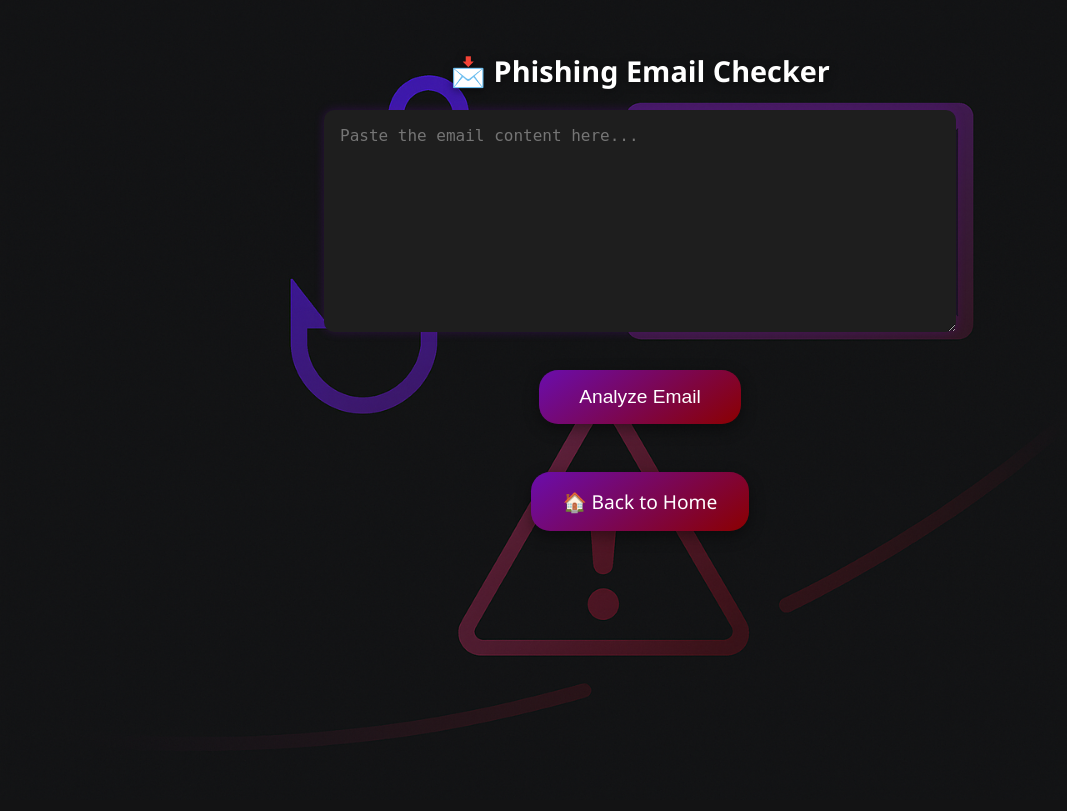
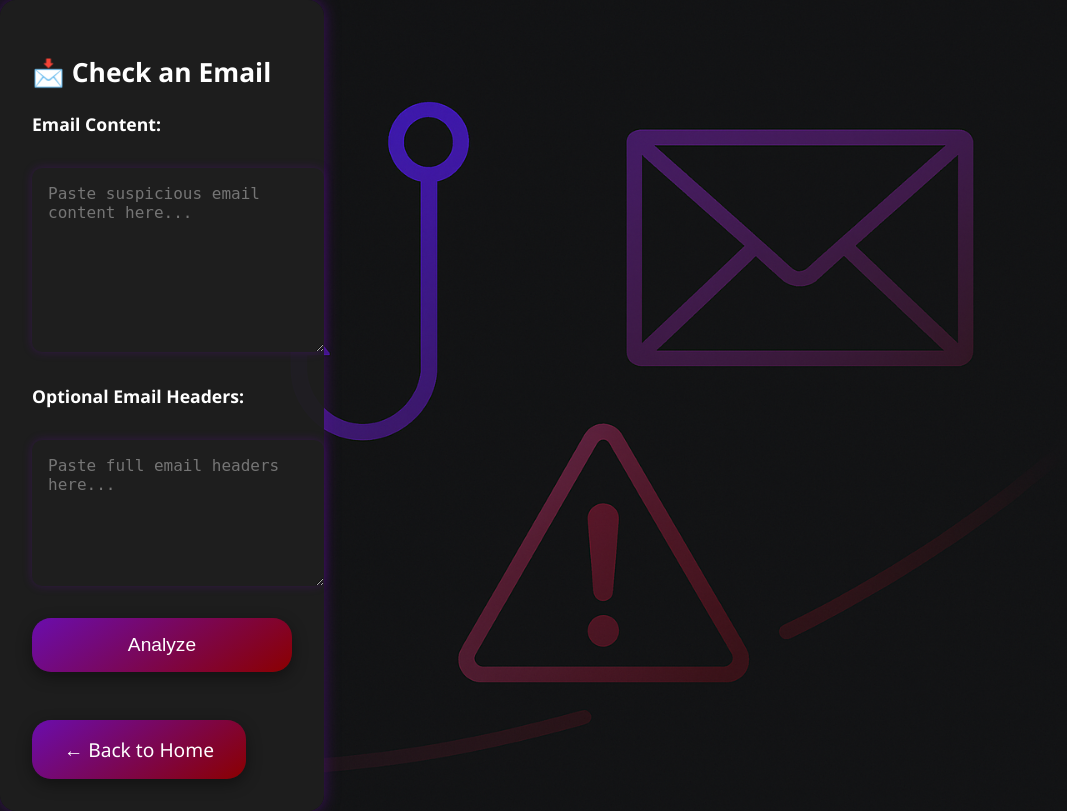
Before and after one commit to Panahs33/cybershield-app, a Flask app: page /analyze in a window 1280 px wide. Shown: the whole page, without its empty margins (0-1067 px from the left). Before the commit the page ends 745 px from the top, so only its background shows below. Run offline with Flask 2, Linux system fonts and the light colour scheme.

Commit message:
Add email header analysis to phishing checker

```diff
--- a/app.py
+++ b/app.py
@@ -65,24 +65,81 @@ def get_score():
 def analyze():
     result = None
     if request.method == 'POST':
-        email = request.form['email']
-        result = analyze_email(email)
+        email_text = request.form['email']
+        headers = request.form.get('headers', '')
+        result = analyze_email(email_text, headers)
     return render_template('analyze.html', result=result)
 
-def analyze_email(text):
-    suspicious_keywords = [
-        'urgent', 'verify your account', 'click here', 'login now',
-        'wire transfer', 'password expired', 'unusual activity',
-        'account locked', 'confirm billing', 'security alert',
-        'reactivate', 'suspicious', 'reset password', 'payment required'
+def analyze_email(text, headers=""):
+    import re
+    score = 0
+    issues = []
+
+    text = text.lower()
+
+    # --- 1. Suspicious Keywords ---
+    keywords = [
+        "urgent", "verify your account", "click here", "login now", "update payment",
+        "account locked", "unusual activity", "security alert", "reset password", "wire transfer"
     ]
-    score = sum(1 for word in suspicious_keywords if word in text.lower())
-    if score >= 3:
-        return "❌ This message contains multiple phishing red flags."
-    elif score >= 1:
-        return "⚠️ Slightly suspicious. Review carefully."
+    for kw in keywords:
+        if kw in text:
+            score += 1
+            issues.append(f"Keyword match: <b>{kw}</b>")
+
+    # --- 2. Threats ---
+    threats = [
+        "your account will be closed", "final notice", "act immediately", "will be terminated"
+    ]
+    for t in threats:
+        if t in text:
+            score += 1
+            issues.append(f"Threatening tone: <b>{t}</b>")
+
+    # --- 3. Suspicious Links ---
+    links = re.findall(r'https?://[^\s<>"]+|www\.[^\s<>"]+', text)
+    for link in links:
+        if "bit.ly" in link or "tinyurl" in link or re.search(r'\d+\.\d+\.\d+\.\d+', link):
+            score += 1
+            issues.append(f"Suspicious link: <code>{link}</code>")
+
+    # --- 4. Generic Greetings ---
+    if "dear customer" in text or "dear user" in text:
+        score += 1
+        issues.append("Generic greeting detected")
+
+    # === HEADER ANALYSIS ===
+    headers = headers.lower()
+
+    if headers:
+        if "reply-to:" in headers and "from:" in headers:
+            from_match = re.search(r"from:\s*(.+)", headers)
+            reply_match = re.search(r"reply-to:\s*(.+)", headers)
+            if from_match and reply_match and from_match.group(1) != reply_match.group(1):
+                score += 1
+                issues.append(f"<b>Mismatch</b> between <code>From</code> and <code>Reply-To</code> addresses")
+
+        if "spf=fail" in headers or "dmarc=fail" in headers or "dkim=fail" in headers:
+            score += 1
+            issues.append("Email failed SPF/DKIM/DMARC checks")
+
+        if "received:" in headers:
+            received_count = headers.count("received:")
+            if received_count > 5:
+                issues.append("Multiple 'Received:' lines — may be relayed")
+            if "unknown" in headers or "dynamic" in headers:
+                score += 1
+                issues.append("Header shows possibly spoofed server (unknown/dynamic)")
+
+    # === RESULT FORMAT ===
+    if score >= 4:
+        status = "❌ High phishing risk!"
+    elif score >= 2:
+        status = "⚠️ Suspicious content found."
     else:
-        return "✅ No obvious phishing signs detected."
+        status = "✅ No major phishing signs detected."
+
+    return f"<strong>{status}</strong><br><br>" + "<br>".join(issues) if issues else statu
 
 # === START APP ===
 if __name__ == '__main__':
--- a/templates/analyze.html
+++ b/templates/analyze.html
@@ -1,24 +1,29 @@
 <!DOCTYPE html>
 <html>
 <head>
-  <meta charset="UTF-8">
-  <title>Phishing Email Checker</title>
+  <title>Email Phishing Checker</title>
   <link rel="stylesheet" href="{{ url_for('static', filename='styles.css') }}">
 </head>
 <body class="app-body learn-body">
-  <div class="learn-container">
-    <h1 class="title">📩 Phishing Email Checker</h1>
-    <form method="post">
-      <textarea name="email" rows="10" placeholder="Paste the email content here..." required></textarea>
-      <br>
-      <button type="submit" class="welcome-button">Analyze Email</button>
+  <div class="quiz-card">
+    <h2>📩 Check an Email</h2>
+    <form method="POST" style="display: flex; flex-direction: column; gap: 1rem;">
+      <label><strong>Email Content:</strong></label>
+      <textarea name="email" placeholder="Paste suspicious email content here..." rows="8" required></textarea>
+
+      <label><strong>Optional Email Headers:</strong></label>
+      <textarea name="headers" placeholder="Paste full email headers here..." rows="6"></textarea>
+
+      <button class="welcome-button" type="submit">Analyze</button>
     </form>
+
     {% if result %}
-    <div class="result-box">
-      <p>{{ result }}</p>
-    </div>
+      <div class="result-box" style="margin-top: 2rem;">
+        <p>{{ result|safe }}</p>
+      </div>
     {% endif %}
-    <a href="/" class="welcome-button back-button">🏠 Back to Home</a>
+
+    <a href="/" class="welcome-button back-button">← Back to Home</a>
   </div>
 </body>
 </html>
```
